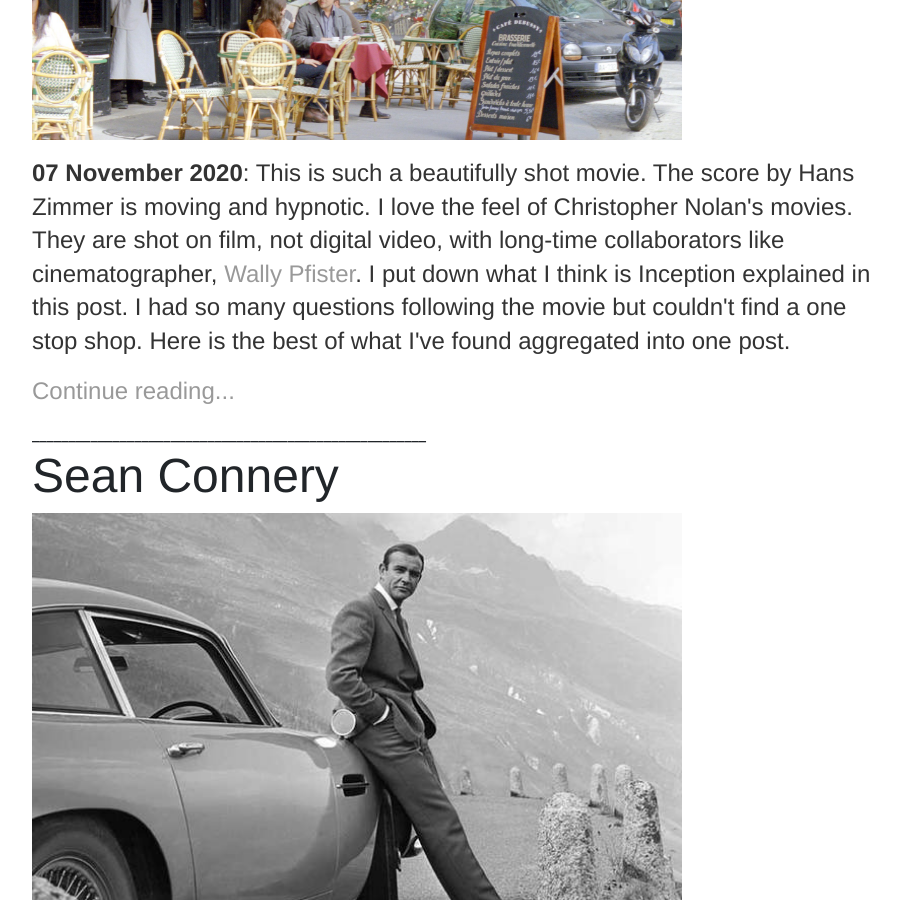
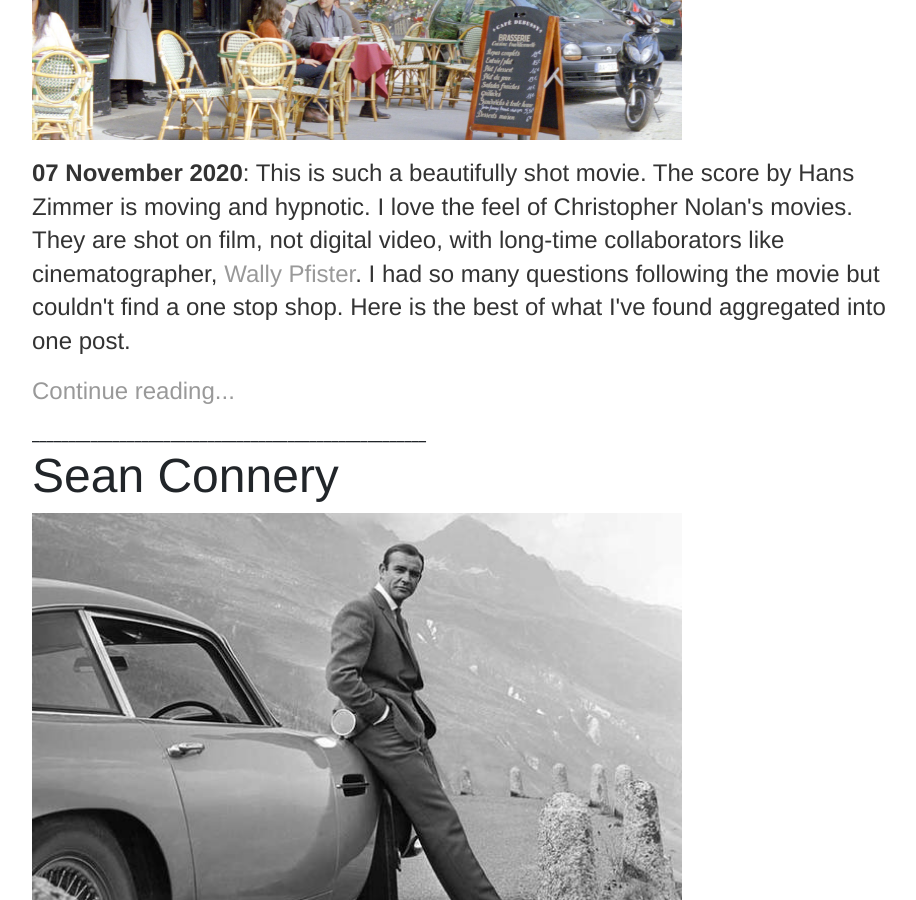
Before and after one commit to hikesandbikes/hikesandbikes.github.io, a Jekyll site: the page built from index.html, in a window 1280 px wide and 900 px high, scrolled down 305 px. Shown: the whole window, without its empty margins (175-1091 px from the left). Built offline with Jekyll 4.4.1, drawn with Linux system fonts in a browser that asks for light colours.

Commit message:
inception

```diff
--- a/index.html
+++ b/index.html
@@ -12,7 +12,7 @@ title: Josh Huang's Blog
 	hypnotic.   I love the feel of Christopher Nolan's movies.  They are shot on film, not digital video,
 	with long-time collaborators like cinematographer,
 	<a href="https://www.theatlantic.com/entertainment/archive/2012/07/the-reason-christopher-nolan-films-look-like-christopher-nolan-films/260087/">Wally Pfister</a>.
-	I put down what I think is Inception explained in this post. I had so many questions following the movie but couldn't find a one stop shop.  Here is the best of what
+	I had so many questions following the movie but couldn't find a one stop shop.  Here is the best of what
 	I've found aggregated into one post.
 
 </p>
```
